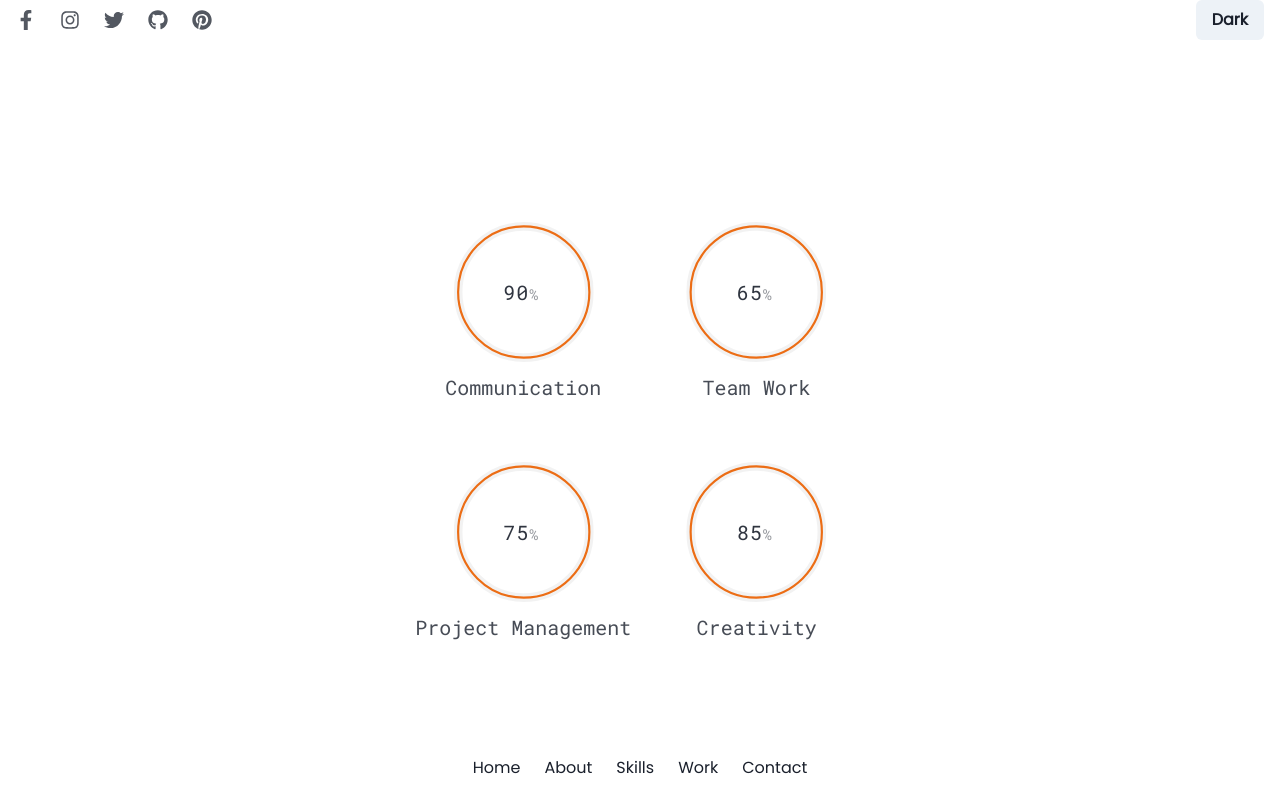
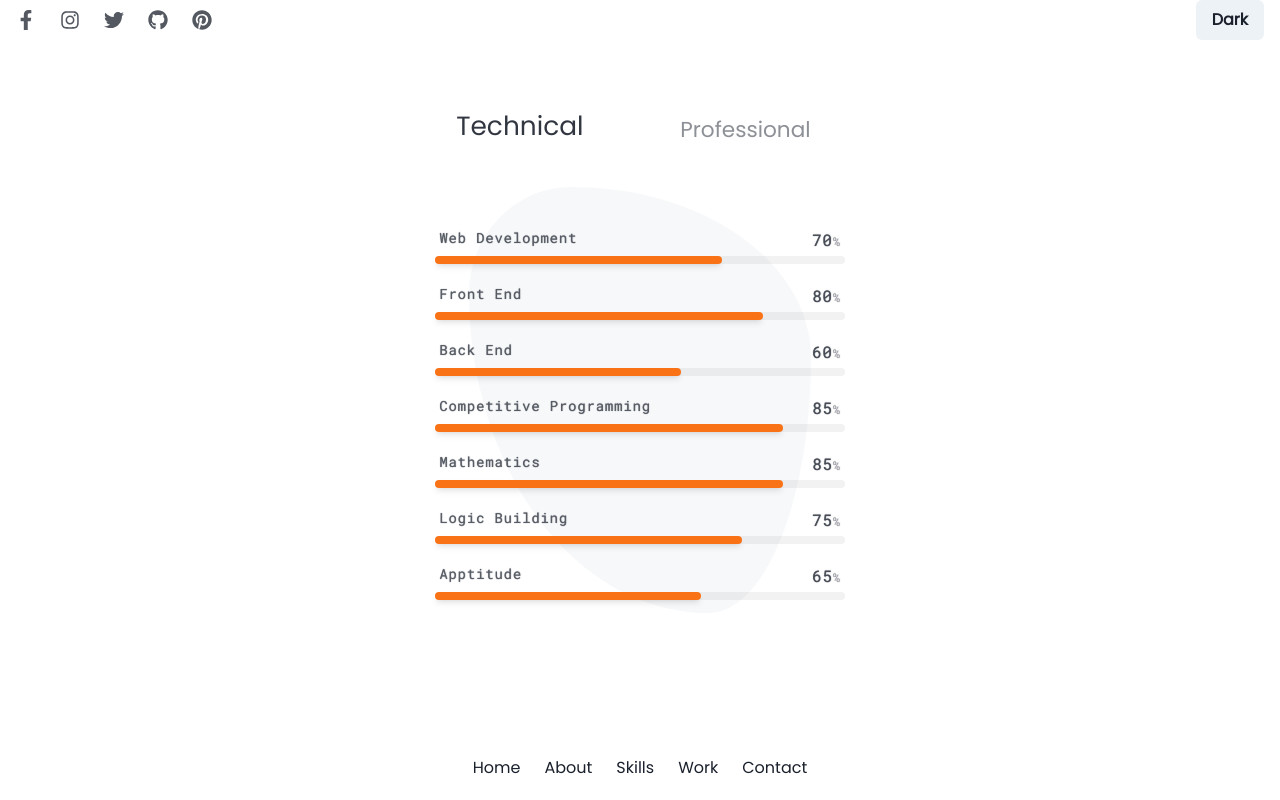
Before and after one commit to JayPokale/portfolio, a Next.js app: page /temp in a window 1280 px wide. Built offline with nearby package versions, Linux system fonts and the light colour scheme.

Commit message:
Skills Animations

```diff
--- a/components/HomePage.tsx
+++ b/components/HomePage.tsx
@@ -5,19 +5,8 @@ import { motion, useAnimation } from "framer-motion";
 import { useInView } from "react-intersection-observer";
 import { useEffect } from "react";
 import { Box, Text } from "@chakra-ui/react";
-import SquareAnimation from "../animations/Square";
 
-const mainVarientsSquares = {
-  initial: {
-    opacity: 0,
-    scale: 0,
-  },
-  animate: {
-    opacity: 1,
-    scale: 1,
-    transition: { duration: 0.3, type: "spring", stiffness: 100 },
-  },
-};
+
 const mainVarientsLeft = {
   initial: {
     opacity: 0,
--- /dev/null
+++ b/components/Skills.tsx
@@ -0,0 +1,88 @@
+import type { NextPage } from "next";
+import { motion, useAnimation } from "framer-motion";
+import { useInView } from "react-intersection-observer";
+import { useEffect, useState } from "react";
+import { Box } from "@chakra-ui/react";
+import SkillsProfessional from "./SkillsProfessional";
+import SkillsTechnical from "./SkillsTechnical";
+
+const mainVarients = {
+  initial: {
+    opacity: 0,
+  },
+  animate: {
+    opacity: 1,
+    transition: { type: "spring", stiffness: 25 },
+  },
+};
+
+const SkillsPage: NextPage = () => {
+  const [ref, inView] = useInView();
+  const animation = useAnimation();
+  useEffect(() => {
+    if (inView) {
+      setTimeout(() => {
+        animation.start("animate");
+      }, 500);
+    }
+    if (!inView) {
+      animation.start("initial");
+    }
+  }, [inView]);
+
+  const [state, setState] = useState(false);
+
+  return (
+    <div className="max-w-7xl w-full mx-auto select-none">
+      <div ref={ref}>
+        <motion.div
+          variants={mainVarients}
+          animate={animation}
+          initial="initial"
+          className="h-4 sm:h-16 flex justify-center gap-8 sm:gap-16 lg:gap-24 mt-16 sm:mt-0 text-lg sm:text-xl lg:text-2xl"
+        >
+          <motion.div
+            className="cursor-pointer"
+            animate={{
+              opacity: state ? 0.5 : 0.9,
+              scale: state ? 0.9 : 1.1,
+              transition: {
+                type: "linear",
+                duration: 0.5,
+              },
+            }}
+            onClick={() => {
+              setState(false);
+            }}
+          >
+            Technical
+          </motion.div>
+          <motion.div
+            className="cursor-pointer"
+            animate={{
+              opacity: state ? 0.9 : 0.5,
+              scale: state ? 1.1 : 0.9,
+              transition: {
+                type: "linear",
+                duration: 0.5,
+              },
+            }}
+            onClick={() => {
+              setState(true);
+            }}
+          >
+            Professional
+          </motion.div>
+        </motion.div>
+        <Box
+          fontFamily={"Roboto Mono"}
+          className="pb-16 h-[512px] max-w-lg w-[90vw] flex justify-center items-start lg:items-center relative mx-auto"
+        >
+          {state ? <SkillsProfessional /> : <SkillsTechnical />}
+        </Box>
+      </div>
+    </div>
+  );
+};
+
+export default SkillsPage;
--- a/components/SkillsProfessional.tsx
+++ b/components/SkillsProfessional.tsx
@@ -1,5 +1,5 @@
 import { NextPage } from "next";
-import { motion } from "framer-motion";
+import { AnimatePresence, motion } from "framer-motion";
 import { useInView } from "react-intersection-observer";
 
 class Skill {
@@ -25,11 +25,21 @@ const SkillsProfessional: NextPage = () => {
   let i = 0;
 
   return (
-    <>
-      <div ref={ref} className="w-96 flex flex-wrap justify-evenly items-center scale-75 sm:scale-100 lg:scale-125 absolute -translate-y-1/3">
+    <AnimatePresence>
+      <div
+        ref={ref}
+        className="w-2/3 h-5/6 absolute -z-10 bg-gray-500 opacity-5"
+        style={{ borderRadius: "30% 70% 30% 70% / 25% 40% 60% 75%" }}
+      ></div>
+      <motion.div
+        initial={{ opacity: 0 }}
+        animate={{ opacity: 1 }}
+        exit={{ opacity: 0 }}
+        className="w-96 flex flex-wrap justify-evenly items-center scale-75 sm:scale-100 lg:scale-125 absolute lg:mt-4"
+      >
         {allSkills.map((skill) => eachSkill(skill, inView, i++))}
-      </div>
-    </>
+      </motion.div>
+    </AnimatePresence>
   );
 };
 
@@ -37,12 +47,18 @@ export default SkillsProfessional;
 
 const eachSkill = (skill: Skill, inView: boolean, i: number) => {
   return (
-    <motion.div initial={{ opacity: 0, scale: 0.8 }}
-    whileInView={{ opacity: 1, scale: 1 }}
-    transition={{ type: "spring", stiffness: 20, delay: i / 8 + 0.5 }}
-    key={skill.skill} className="w-44 h-36 relative my-6">
+    <motion.div
+      initial={{ opacity: 0, scale: 0.8 }}
+      whileInView={{ opacity: 1, scale: 1 }}
+      transition={{ type: "spring", stiffness: 20, delay: i / 8 + 0.5 }}
+      key={skill.skill}
+      className="w-44 h-36 relative my-6"
+    >
       <div>
-        <div className="absolute top-[44px] left-[72px] opacity-90 tracking-wider">{skill.progress}<span className="text-xs opacity-50">%</span></div>
+        <div className="absolute top-[44px] left-[72px] opacity-90 tracking-wider">
+          {skill.progress}
+          <span className="text-xs opacity-50">%</span>
+        </div>
         <svg viewBox="-2 -2 64 64" className="transform -rotate-90 px-8">
           <motion.circle
             animate={{
@@ -52,7 +68,7 @@ const eachSkill = (skill: Skill, inView: boolean, i: number) => {
               transition: {
                 type: "spring",
                 stiffness: 20,
-                delay:i/8,
+                delay: i / 8,
               },
             }}
             fill="none"
@@ -76,7 +92,7 @@ const eachSkill = (skill: Skill, inView: boolean, i: number) => {
           />
         </svg>
       </div>
-      <div className="flex justify-center opacity-80 py-2">{skill.skill}</div>
+      <div className="flex text-sm justify-center opacity-80 py-2">{skill.skill}</div>
     </motion.div>
   );
 };
--- a/components/SkillsTechnical.tsx
+++ b/components/SkillsTechnical.tsx
@@ -1,6 +1,6 @@
 import { NextPage } from "next";
 import { useColorModeValue } from "@chakra-ui/react";
-import { motion } from "framer-motion";
+import { AnimatePresence, motion } from "framer-motion";
 import { useInView } from "react-intersection-observer";
 
 class Skill {
@@ -29,19 +29,21 @@ const SkillsTechnical: NextPage = () => {
   let i = 0;
 
   return (
-    <>
+    <AnimatePresence>
+      <div
+        ref={ref}
+        className="w-2/3 h-5/6 absolute -z-10 bg-gray-500 opacity-5"
+        style={{ borderRadius: "30% 70% 30% 70% / 25% 40% 60% 75%" }}
+      ></div>
       <motion.div
-        ref={ref}
-        initial={{ opacity: 0, x: -25 }}
-        whileInView={{ opacity: 0.05, x: 0 }}
-        transition={{ type: "spring", stiffness: 50 }}
-        className="w-2/3 h-full absolute -z-10 bg-gray-500"
-        style={{ borderRadius: "30% 70% 30% 70% / 25% 40% 60% 75%" }}
-      ></motion.div>
-      <div className="w-full gap-10 flex flex-col items-center">
+        initial={{ opacity: 0 }}
+        animate={{ opacity: 1 }}
+        exit={{ opacity: 0 }}
+        className="w-full gap-10 flex flex-col mt-8 lg:mt-0"
+      >
         {allSkills.map((skill) => eachSkill(skill, inView, i++))}
-      </div>
-    </>
+      </motion.div>
+    </AnimatePresence>
   );
 };
 
@@ -51,6 +53,7 @@ const eachSkill = (skill: Skill, inView: boolean, i: number) => {
   const toggleBlack = useColorModeValue("black", "white");
 
   return (
+    <div className="max-w-lg w-[90vw] flex justify-center">
       <motion.div
         initial={{ opacity: 0, x: -50 }}
         whileInView={{ opacity: 1, x: 0 }}
@@ -63,7 +66,10 @@ const eachSkill = (skill: Skill, inView: boolean, i: number) => {
           className="flex justify-between w-full p-1 opacity-80 tracking-wider"
         >
           <div className="text-sm opacity-90">{skill.skill}</div>
-        <div>{skill.progress}<span className="text-xs opacity-50">%</span></div>
+          <div>
+            {skill.progress}
+            <span className="text-xs opacity-50">%</span>
+          </div>
         </div>
         <div className="relative">
           <div
@@ -83,5 +89,6 @@ const eachSkill = (skill: Skill, inView: boolean, i: number) => {
           ></motion.div>
         </div>
       </motion.div>
+    </div>
   );
 };
--- a/pages/index.tsx
+++ b/pages/index.tsx
@@ -4,6 +4,7 @@ import AboutPage from "../components/AboutPage";
 import ContactPage from "../components/ContactPage";
 import NavTop from "../components/NavTop";
 import NavBottom from "../components/NavBottom";
+import SkillsPage from "../components/Skills";
 
 const Home: NextPage = () => {
   return (
@@ -19,7 +20,7 @@ const Home: NextPage = () => {
           <HomePage />
         </div>
         <div className="h-screen snap-center flex items-center">
-          <AboutPage />
+          <SkillsPage/>
         </div>
         <div className="h-screen snap-center flex items-center">
           <ContactPage />
--- a/pages/temp.tsx
+++ b/pages/temp.tsx
@@ -7,6 +7,7 @@ import SkillsProfessional from "../components/SkillsProfessional";
 import { motion } from "framer-motion";
 import { useInView } from "react-intersection-observer";
 import SquareAnimation from "../animations/Square";
+import SkillsPage from "../components/Skills";
 
 const temporary: NextPage = () => {
   const [ref, inView] = useInView();
@@ -19,13 +20,14 @@ const temporary: NextPage = () => {
       <div className="w-full fixed bottom-0">
         <NavBottom />
       </div>
-      <Box
+      {/* <Box
         fontFamily={"Roboto Mono"}
         className="pb-16 max-w-lg w-[90vw] flex justify-center relative"
-      >
+      > */}
         {/* <SkillsTechnical/> */}
-        <SkillsProfessional/>
-      </Box>
+        {/* <SkillsProfessional/> */}
+        <SkillsPage/>
+      {/* </Box> */}
     </div>
   );
 };
```
Lines whose indentation alone changed are shown as unchanged.
